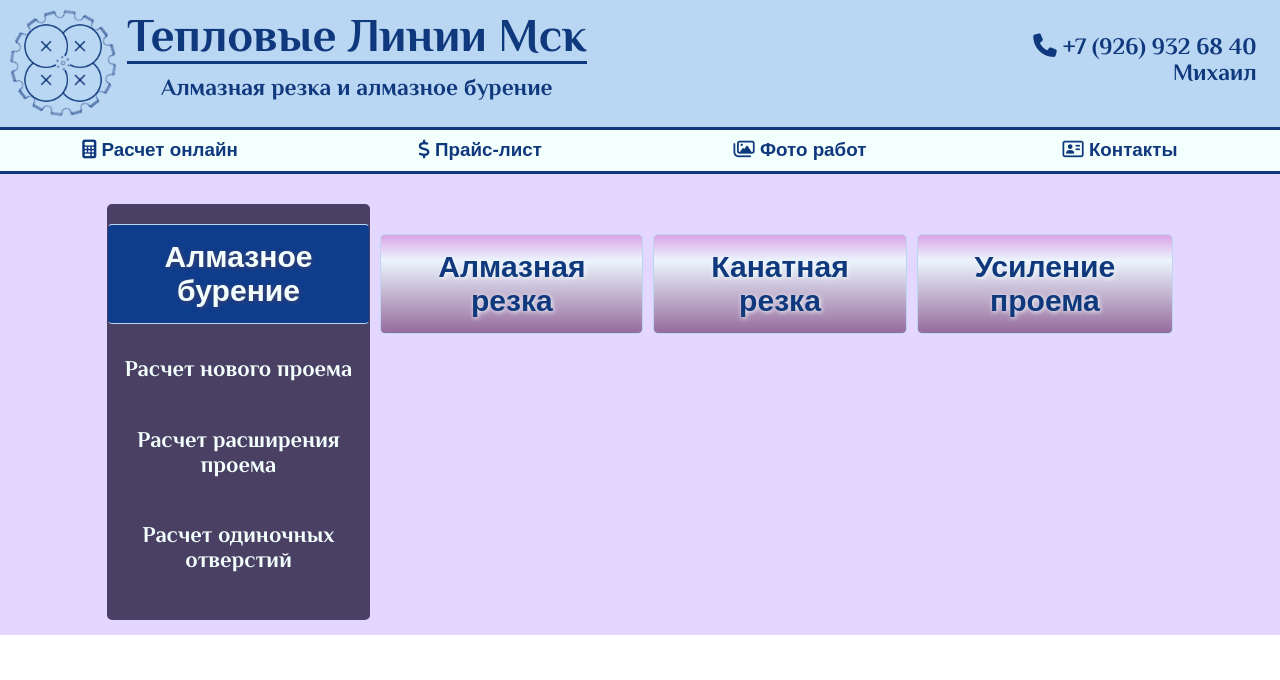
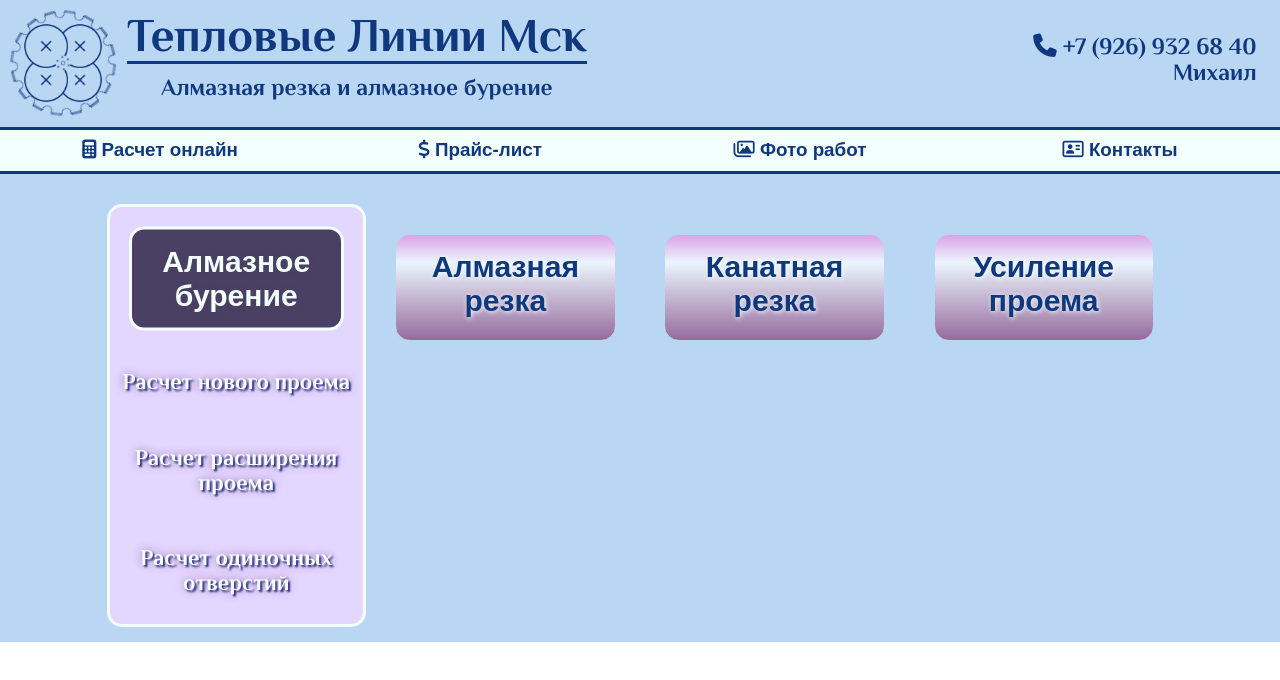
Before and after one commit to MikhailOG/web, a React (Create React App) app: page / in a window 1280 px wide. Both pictures are taken after a click on the button "Алмазное бурение". Shown: the top 680 px of the page. Built offline with nearby package versions, Linux system fonts and the light colour scheme.

Commit message:
buttons modified

```diff
--- a/src/Btn/Btn.js
+++ b/src/Btn/Btn.js
@@ -2,7 +2,9 @@ import React from 'react';
 
 const btn = (props) => {
     const style = {
-        background: '#4A4063'
+        background: "#E3D7FF",
+        border: '3px solid #f3fffd',
+        borderBottom: 'none'
     }
     return ( <div type="bed" className={props.serviceClass + " btnBed"} style={(props.hover === props.index) ? style:null}>
                 <button type="submit"
--- a/src/styles/App.css
+++ b/src/styles/App.css
@@ -115,6 +115,7 @@ html {
 }
 
 .main-container {
+  background-color: #B9D6F2;
   grid-template-columns: repeat(12, calc(100%/12));
   grid-template-rows: auto;
   display: grid;
@@ -125,15 +126,15 @@ html {
   grid-area: 1/2/3/12;
   display: grid;
   grid-column-gap: 10px;
-  grid-template-columns: repeat(4, calc(100% - 30px)/4);
+  grid-template-columns: repeat(4, calc(25% - 7.5px));
   grid-template-rows: auto 20rem;
 }
 .main-container .menu .btnBed {
   display: flex;
   justify-content: center;
   align-items: stretch;
-  border-top-left-radius: 5px;
-  border-top-right-radius: 5px;
+  border-top-left-radius: 15px;
+  border-top-right-radius: 15px;
   margin-top: 2rem;
 }
 .main-container .menu .btnBed.diamond-coring {
@@ -149,8 +150,6 @@ html {
   grid-area: 1/4/2/5;
 }
 .main-container .menu .btnBed .btn {
-  border-top-left-radius: 5px;
-  border-top-right-radius: 5px;
   display: flex;
   justify-content: center;
   align-items: stretch;
@@ -159,36 +158,37 @@ html {
   font-weight: bold;
   color: #10387d;
   height: auto;
-  width: 100%;
+  width: 85%;
   padding: 1rem;
   margin-top: 2rem;
   background: linear-gradient(to bottom, #dba3e5 0%, #ebf4fd 26%, #966B9D 100%);
-  border-radius: 5px;
+  border-radius: 15px;
   border: 1px solid #B9D6F2;
   transition: all 0.5s ease-in-out;
 }
 .main-container .menu .btnBed .btn:hover, .main-container .menu .btnBed .btn.hover {
-  border-left: 1px solid #4A4063;
-  border-right: 1px solid #4A4063;
-  background: #0e3d8e;
+  background: #4A4063;
   color: #f3fffd;
   text-shadow: 1px 1px 5px #4A4063;
   transform: translate(0, -10%);
 }
+.main-container .menu .btnBed .btn.hover {
+  border: 3px solid #f3fffd;
+}
 .main-container .menu .services.enforcement, .main-container .menu .services.diamond-wire, .main-container .menu .services.diamond-saw, .main-container .menu .services.diamond-coring {
-  border-bottom-left-radius: 5px;
-  border-bottom-right-radius: 5px;
   display: flex;
   flex-direction: column;
-  justify-content: start;
+  justify-content: space-evenly;
   text-align: center;
 }
 .main-container .menu .services {
   margin-top: 0;
   margin-bottom: 1rem;
-  border-bottom-left-radius: 5px;
-  border-bottom-right-radius: 5px;
-  background: #4A4063;
+  border-bottom-left-radius: 15px;
+  border-bottom-right-radius: 15px;
+  border: 3px solid #f3fffd;
+  border-top: none;
+  background: #E3D7FF;
 }
 .main-container .menu .services.diamond-coring {
   grid-area: 2/1/3/2;
@@ -206,12 +206,14 @@ html {
   margin-left: 0.5rem;
   margin-right: 0.5rem;
   color: #f3fffd;
+  text-shadow: 0 0 10px #966B9D, 2px 2px 2px #0c1c7a;
   font-family: "Philosopher", sans-serif;
   font-size: 1.5rem;
 }
 .main-container .menu .services h3:hover {
   cursor: pointer;
-  text-shadow: 0 0 10px #f3fffd, 2px 2px 2px rgba(206, 89, 55, 0);
+  color: #10387d;
+  text-shadow: 0 0 10px #f3fffd, 2px 2px 2px #dadadb;
 }
 
 a {
--- a/src/styles/App.scss
+++ b/src/styles/App.scss
@@ -16,7 +16,7 @@ font-family: 'Vollkorn', serif;
 ---------------------------------------*/
 /* SASS variables */
 $unit: repeat(12, calc(100%/12));
-$menuWidth: calc(100% - 30px) / 4;
+$menuWidth: calc(25% - 7.5px);
 /*btn*/
 
 /*colors*/
@@ -124,6 +124,7 @@ html {
   }
 }
 .main-container {
+  background-color: $headerColor;
   grid-template-columns: $unit;
   grid-template-rows: auto;
   display: grid;
@@ -145,8 +146,8 @@ html {
       display: flex;
       justify-content: center;
       align-items: stretch;
-      border-top-left-radius:5px;
-      border-top-right-radius:5px;
+      border-top-left-radius:15px;
+      border-top-right-radius:15px;
       margin-top: 2rem;
       &.diamond-coring {
         grid-area: 1/1/2/2;
@@ -161,8 +162,7 @@ html {
         grid-area: 1/4/2/5;
       }
       .btn {
-        border-top-left-radius:5px;
-        border-top-right-radius:5px;
+
         display: flex;
         justify-content: center;
         align-items: stretch;
@@ -171,41 +171,42 @@ html {
         font-weight:bold;
         color:$text-color;
         height: auto;
-        width: 100%;
+        width: 85%;
         padding: 1rem ;
         margin-top: 2rem;
         background: linear-gradient(to bottom,
           saturate(lighten($modeColor,25%),35%) 0%,
           saturate(lighten($headerColor,12%),15%) 26%,
           $modeColor 100%);
-        border-radius:5px;
+        border-radius:15px;
         border:1px solid $headerColor;
         transition:all ($button-speed + s) $timing-function;
         &:hover, &.hover{
-          border-left: 1px solid $redButtonBorderColor;
-          border-right: 1px solid $redButtonBorderColor;
-          background:lighten(saturate($mainTextColor,5%),$lighten-on-hover);
+          background:$redButtonBorderColor;
           color: $whiteColor;
           text-shadow: 1px 1px 5px $redButtonBorderColor;
           transform: translate(0, -10%);
+        }
+        &.hover {
+          border: 3px solid $whiteColor;
         }
       }
     }
 
     %menu-services-shared {
-      border-bottom-left-radius:5px;
-      border-bottom-right-radius:5px;
       display: flex;
       flex-direction: column;
-      justify-content: start;
+      justify-content: space-evenly;
       text-align: center;
     }
     .services {
       margin-top: 0;
       margin-bottom: 1rem;
-      border-bottom-left-radius:5px;
-      border-bottom-right-radius:5px;
-      background: $redButtonBorderColor;
+      border-bottom-left-radius:15px;
+      border-bottom-right-radius:15px;
+      border: 3px solid $whiteColor;
+      border-top: none;
+      background: $mainBackgroundColor;
       &.diamond-coring {
         @extend %menu-services-shared;
         grid-area: 2/1/3/2;
@@ -226,12 +227,14 @@ html {
         margin-left: 0.5rem;
         margin-right: 0.5rem;
         color: $whiteColor;
+        text-shadow: 0 0 10px $modeColor, 2px 2px 2px rgb(12, 28, 122);
         font-family: 'Philosopher', sans-serif;
         font-size: 1.5rem;
       }
       & h3:hover {
         cursor: pointer;
-        text-shadow: 0 0 10px $whiteColor, 2px 2px 2px rgba(206,89,55,0);
+        color: $text-color;
+        text-shadow: 0 0 10px $whiteColor, 2px 2px 2px rgb(218, 218, 219);
       }
     }
   }
```
Also changed, not shown: 1 other file (tests, documents, lock files or other folders).
